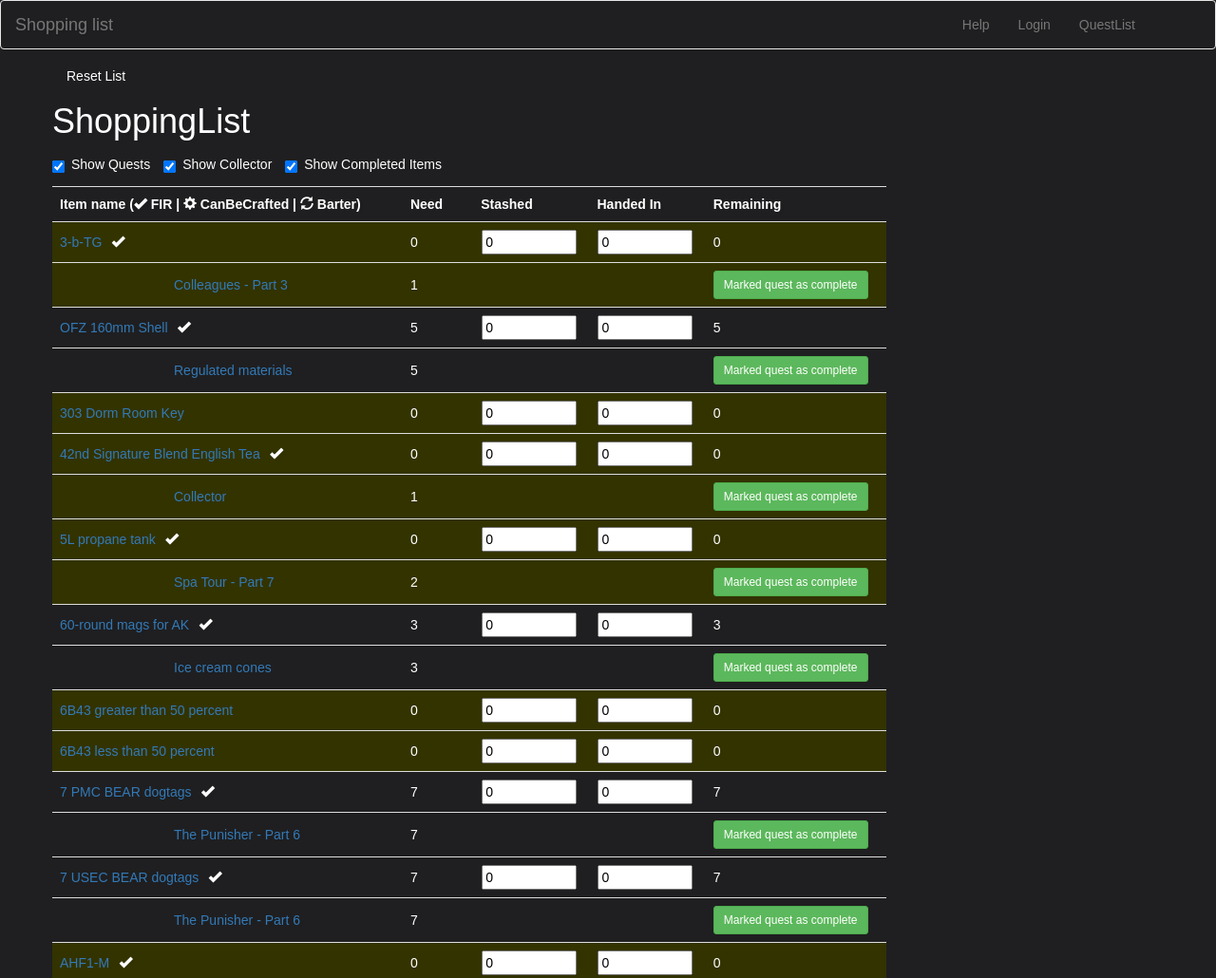
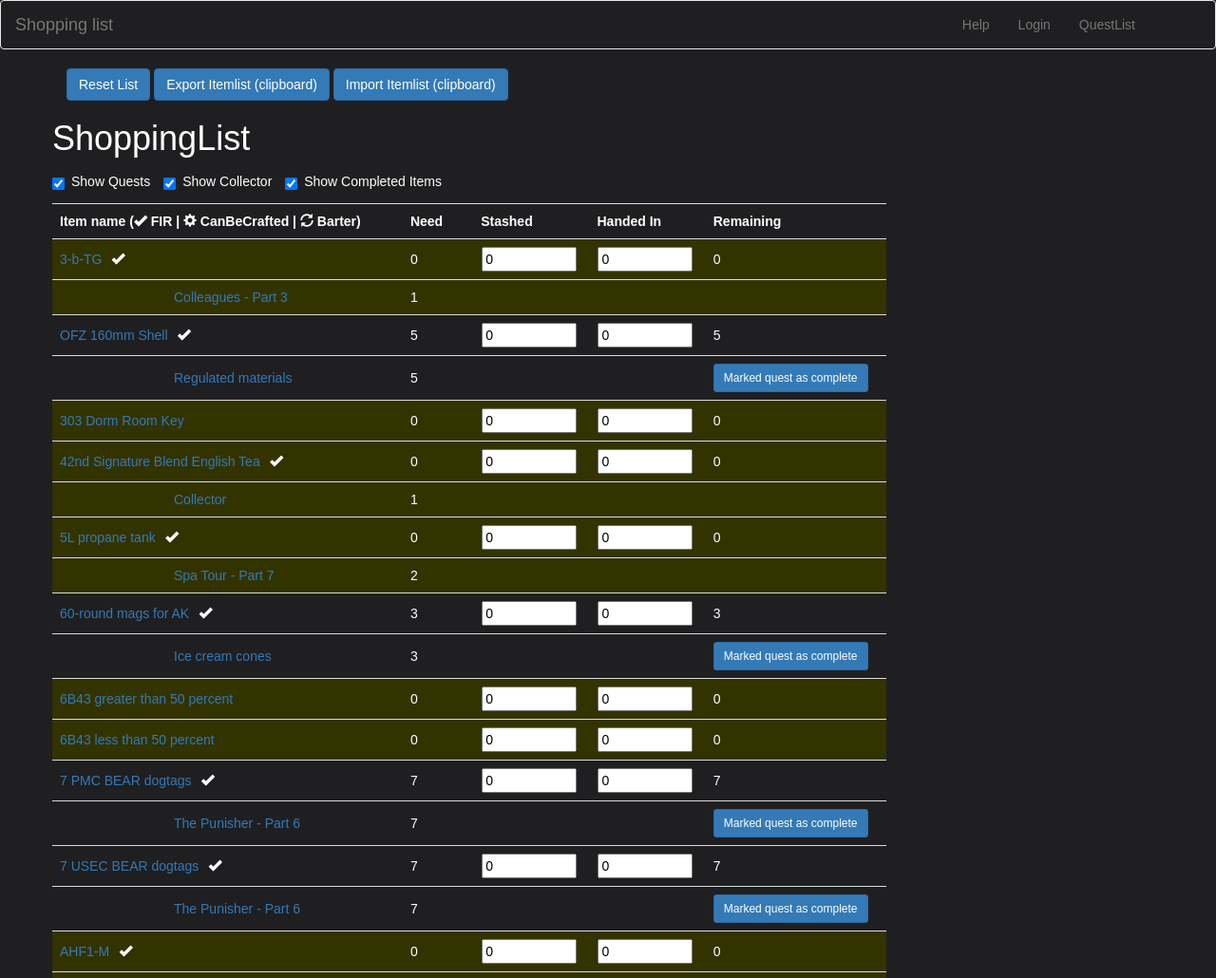
Before and after one commit to 4dd4m/wtc, a plain HTML site: page index.html in a window 1280 px wide. Shown: the top 1030 px of the page at 95% size. Drawn offline with nearby package versions, Linux system fonts and the light colour scheme.

Commit message:
Marked as complete Button revamp. Import Export

```diff
--- a/index.html
+++ b/index.html
@@ -32,7 +32,9 @@
 </header>
 
   <div class="container">
-    <div id="reset" onClick="javascript:reset();">Reset List</div>
+    <div id="reset" class="btn btn-med btn-primary" onClick="javascript:reset();">Reset List</div>
+    <div id="exportItems" class="btn btn-med btn-primary" onClick="javascript:exportItems();">Export Itemlist (clipboard)</div>
+    <div id="importItems" class="btn btn-med btn-primary" onClick="javascript:importItems();">Import Itemlist (clipboard)</div>
     <div class="row">
     <h1 id="list">ShoppingList</h1>
     <form class="form-horizontal">
--- a/jstarkov.js
+++ b/jstarkov.js
@@ -1,14 +1,17 @@
 function init(){
+    //if there is valid data in the local storage pull it in
     if(localStorage.getItem('collectibles') != undefined){;
         items = JSON.parse(localStorage.getItem('collectibles'));
         options = JSON.parse(localStorage.getItem('options'));
     }else{
+        //otherwise set up
         localStorage.setItem('collectibles', JSON.stringify(items));
         localStorage.setItem('options', JSON.stringify(options));
         items = JSON.parse(localStorage.getItem('collectibles'));
         options = JSON.parse(localStorage.getItem('options'));
     }
 
+    //checking the boxes
     if(options.show_quests == true){
         $('#show_quests').attr('checked',true);
     }else{
@@ -25,7 +28,7 @@ function init(){
         $('#show_0_remaining').removeAttr('checked',false);
     }
 }
-init();
+init(); //run the init
 
 
 //build quests table
@@ -44,19 +47,21 @@ HTML += "<tr style='font-align: center;'><th style='width: 350px;'>Item name (<s
     + "<span class='glyphicon glyphicon-cog'></span> CanBeCrafted | <span class='glyphicon glyphicon-refresh'></span> Barter)</th>"
     + "<th style='width: 20px;'>Need</th><th style='width: 110px;'>Stashed</th><th style='width: 110px;'>Handed In</th><th  style='width: 180px;'>Remaining</th></tr>";
 trid=1;
-for (const key in items){
+for (const key in items){ //items == localstorage.items
     const element = items[key];
 
     if(element.remaining >= 1 || options.show_0_remaining == true){
+        //display the row if show0 = true or ramaning > 1
 
 
-  if(element.remaining <= 0){
+        if(element.remaining <= 0){//setup the background
             background = 'style="background: #333300;"';
         }else{
             background = 'style="background: transparent;"';
         }
+
         if(options.show_collector == false && 201 in element.quests){
-    continue;
+            continue; //skip the collector quest
         }else{
             icon = "";
             if(element.inraid == true){
@@ -69,6 +74,7 @@ for (const key in items){
                 icon += '<span class="glyphicon glyphicon-cog" style="margin-left:10px;"></span>';
             }
 
+            //single table row
             HTML += "<tr " + background + "><td>"
                 + "<a href='https://escapefromtarkov.gamepedia.com/" + key + "'>" +key + "</a>" + icon
                 + "</span></td><td><span id='tocollect_" + key.replace(/ /g, "_")+"'>"
@@ -78,15 +84,23 @@ for (const key in items){
                 + "</td><td><span id='remaining_" + key.replace(/ /g, "_") + "'>"+ element.remaining +"</span></td></tr>";
             trid++;
 
-    questId = element.quests;
-  if(options.show_quests == true){
+            questId = element.quests; // quests : {}
+
+            if(options.show_quests == true){ //display the quests
                 for(var key2 in questId){
                     HTML += `<tr ` + background+
                         `><td><span style='margin-left:120px;'><a href='https://escapefromtarkov.gamepedia.com/`+ csv[key2][1] +  `'>` + csv[key2][1] + `</a></span><td>` + questId[key2]+ `</td></td>`
                         + `<td></td>`
-        + `<td></td>`
-        + `<td><button type='button' class='btn btn-success btn-sm' id='completebutton_`+key2.replace(/ /g, "_")
+                        + `<td></td>`;
+
+                    if(element.remaining <= 0){
+                        HTML += `<td></td>`;
+
+                    }else{
+                        HTML += `<td><button type='button' class='btn btn-primary btn-sm' id='completebutton_`+key2.replace(/ /g, "_")
                             + `' onClick='javascript:markAsCompleteQuest(`+key2+`);'>Marked quest as complete</button></td>`
+
+                    }
                         + `</tr>`;
                     trid++;
                 }
@@ -256,3 +270,24 @@ function reset(){
     localStorage.clear();
     location.reload();
 }
+
+function exportItems(){
+    navigator.clipboard.writeText(JSON.stringify(items));
+    alert("Copied to clipboard");
+}
+
+function importItems(){
+    let c = confirm("Importing from clipboard?");
+    if(c){
+        items = JSON.parse(localStorage.getItem('collectibles'));
+        navigator.clipboard.readText().then( function(clipText){
+            localStorage.setItem('collectibles',clipText );
+        }
+        );
+
+        localStorage.setItem('options', JSON.stringify(options));
+        items = JSON.parse(localStorage.getItem('collectibles'));
+        options = JSON.parse(localStorage.getItem('options'));
+        location.reload();
+    }
+}
```
Lines whose indentation alone changed are shown as unchanged.
